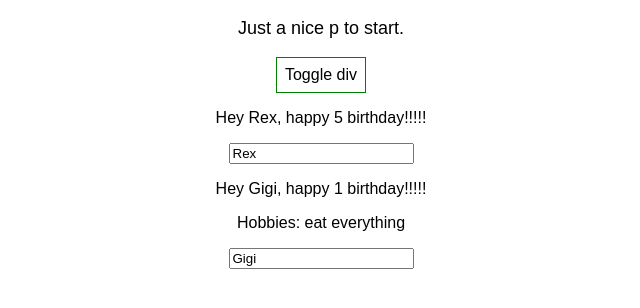
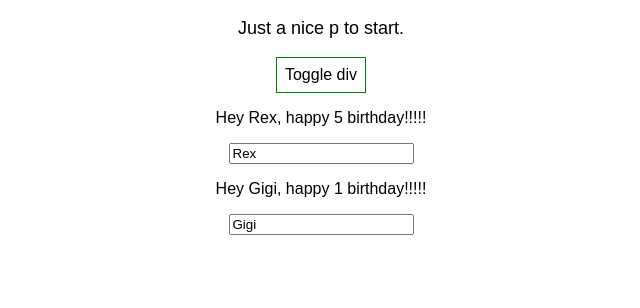
Before and after one commit to sanuma02/react, a React (Create React App) app in the folder first/: page / in a window 1280 px wide. Both pictures are taken after a click on the button "Toggle div". Shown: the top 308 px of the page, without its empty margins (319-959 px from the left). Built offline with nearby package versions, Linux system fonts and the light colour scheme.

Commit message:
adding event handler with index and id

```diff
--- a/first/src/App.js
+++ b/first/src/App.js
@@ -5,30 +5,31 @@
 class App extends Component {
   state = {
     persons: [
-      {name:'Rex',age:5},
-      {name:'Gigi',age:1}
+      {id:'1',name:'Rex',age:5},
+      {id:'2',name:'Gigi',age:1}
     ],
     showPersons: false
   }
 
-  switchNameHandler = (newName) => {
-    // console.log('Was clicked!');
-    // DON'T DO THIS: this.state.persons[0].name = 'Rexy';
-    this.setState( {
-      persons: [
-        { name: newName, age: 28 },
-        { name: 'Gigi', age: 29 },
-      ]
-    } )
+
+
+  nameChangedHandler = (event, id) => {
+    //get the correct person
+    const personIndex = this.state.persons.findIndex(p => {return p.id === id;});
+    const person = {...this.state.persons[personIndex]}; //copy the person to not mutate the original
+    person.name = event.target.value;
+
+    const persons = [...this.state.persons];
+    persons[personIndex] = person;
+    this.setState( {persons:persons} )
+
   }
 
-  nameChangedHandler = (event) => {
-    this.setState( {
-      persons: [
-        { name: 'Rex', age: 28 },
-        { name: event.target.value, age: 29 },
-      ]
-    } )
+  deletePersonHandler = (index) => {
+    //const persons = this.state.persons.slice(); copy on a new const as an effort to not mutate the original state
+    const persons = [...this.state.persons]; //JS function to copy
+    persons.splice(index,1);
+    this.setState({persons:persons});
 
   }
 
@@ -50,6 +51,25 @@
       cursor: 'pointer'
     };
 
+    let persons = null;
+
+    if (this.state.showPersons){
+      persons = (
+        <div>
+        {
+          this.state.persons.map((person,index) => {
+            return <Person
+            key={person.id}
+            name={person.name}
+            age={person.age}
+            click={() => this.deletePersonHandler(index)}
+            changed={(event) => this.nameChangedHandler(event,person.id)}/>
+          })
+        }
+      </div>
+      );
+    }
+
 
 
     return (
@@ -58,12 +78,8 @@
           Just a nice p to start.
         </p>
         <button onClick={ this.togglePersonsHandler} style={style}>Toggle div</button>
-        { this.state.showPersons ?
-          <div>
-            <Person name={this.state.persons[0].name} age={this.state.persons[0].age} click={this.switchNameHandler.bind(this, 'Rexy!')}/>
-            <Person name={this.state.persons[1].name} age={this.state.persons[1].age} changed={this.nameChangedHandler} >Hobbies: eat everything</Person>
-          </div> : null
-        }
+        {persons}
+
 
       </div>
     );
```
